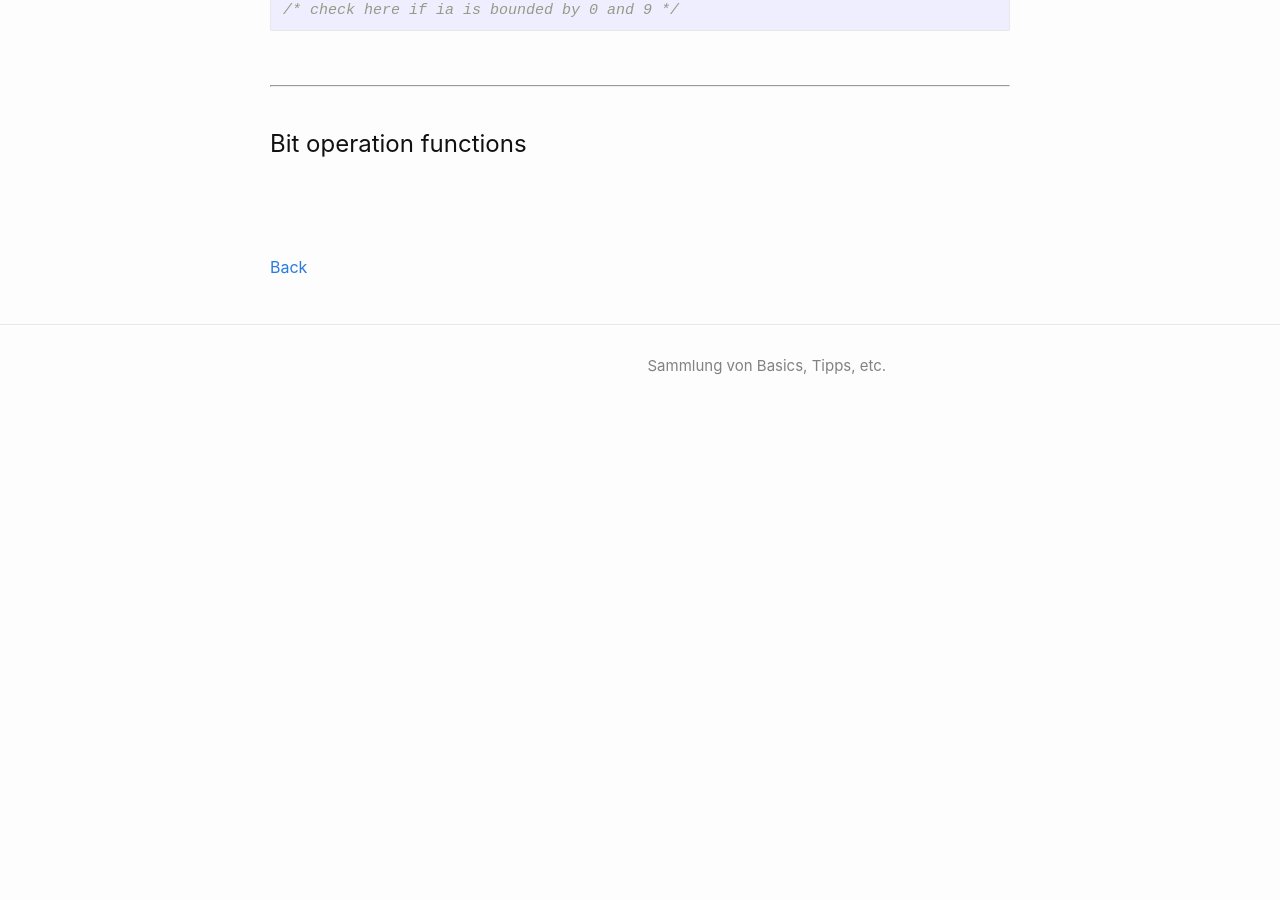
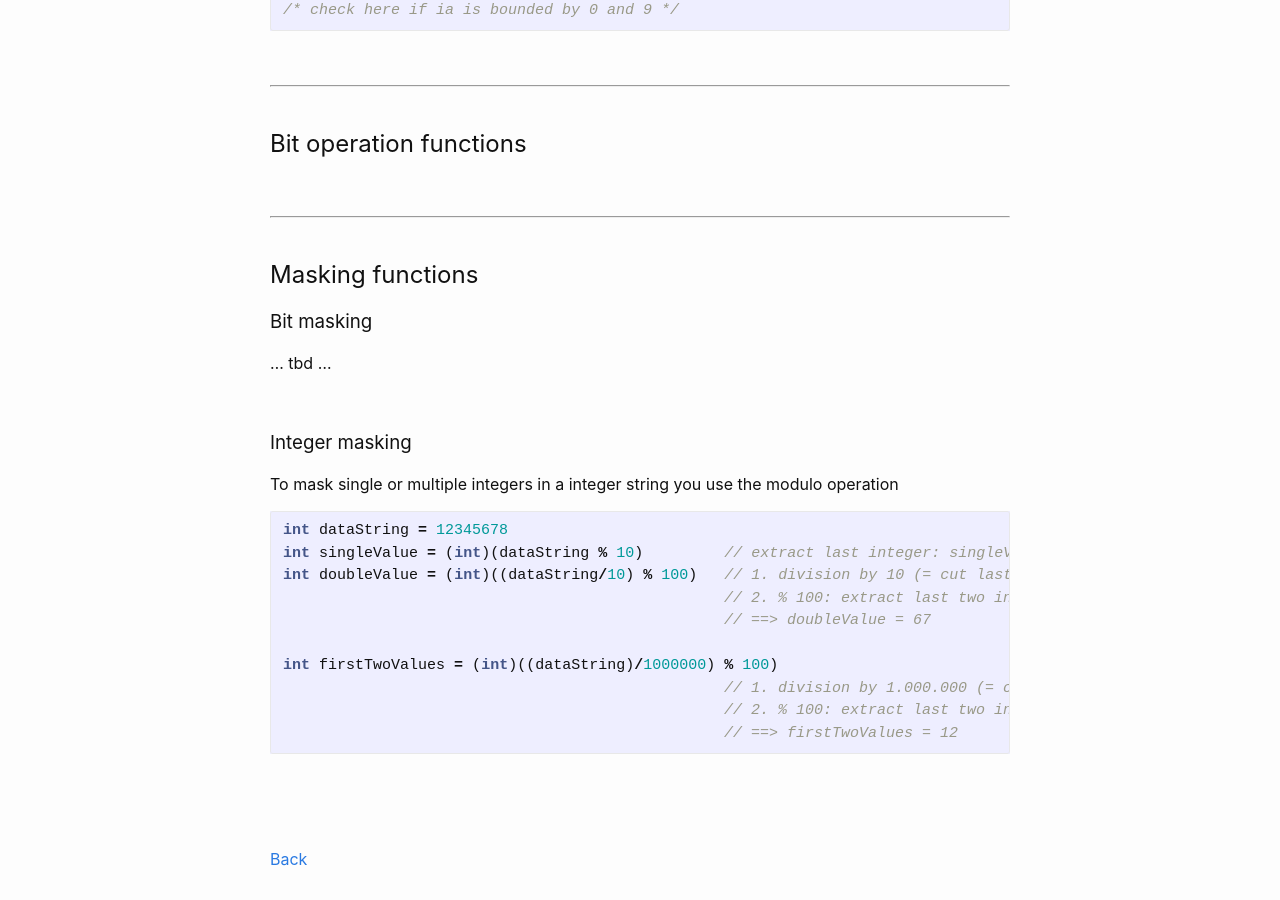
Before and after one commit to Hautaklyttn/progDocs, a Jekyll site: the page built from docs/articles/c_funcCollect.md, in a window 1280 px wide and 900 px high, scrolled down 1937 px. Built offline with Jekyll 4.4.1, drawn with Linux system fonts in a browser that asks for light colours; before the commit the page ends 2375 px from its top, so only the background shows below that.

Commit message:
Update c_funcCollect.md

````diff
--- a/docs/articles/c_funcCollect.md
+++ b/docs/articles/c_funcCollect.md
@@ -107,7 +107,36 @@ int ia = a - '0';
 
 ## Bit operation functions
 
+&nbsp;
 
+
+---
+
+&nbsp;
+
+## Masking functions
+
+### Bit masking
+
+... tbd ...
+
+&nbsp;
+
+### Integer masking
+
+To mask single or multiple integers in a integer string you use the modulo operation
+```c
+int dataString = 12345678
+int singleValue = (int)(dataString % 10)         // extract last integer: singleValue = 8
+int doubleValue = (int)((dataString/10) % 100)   // 1. division by 10 (= cut last integer)
+                                                 // 2. % 100: extract last two integers
+                                                 // ==> doubleValue = 67
+
+int firstTwoValues = (int)((dataString)/1000000) % 100)
+                                                 // 1. division by 1.000.000 (= cut last 6 integers)
+                                                 // 2. % 100: extract last two integers
+                                                 // ==> firstTwoValues = 12
+```
 &nbsp;
 
 &nbsp;
````
